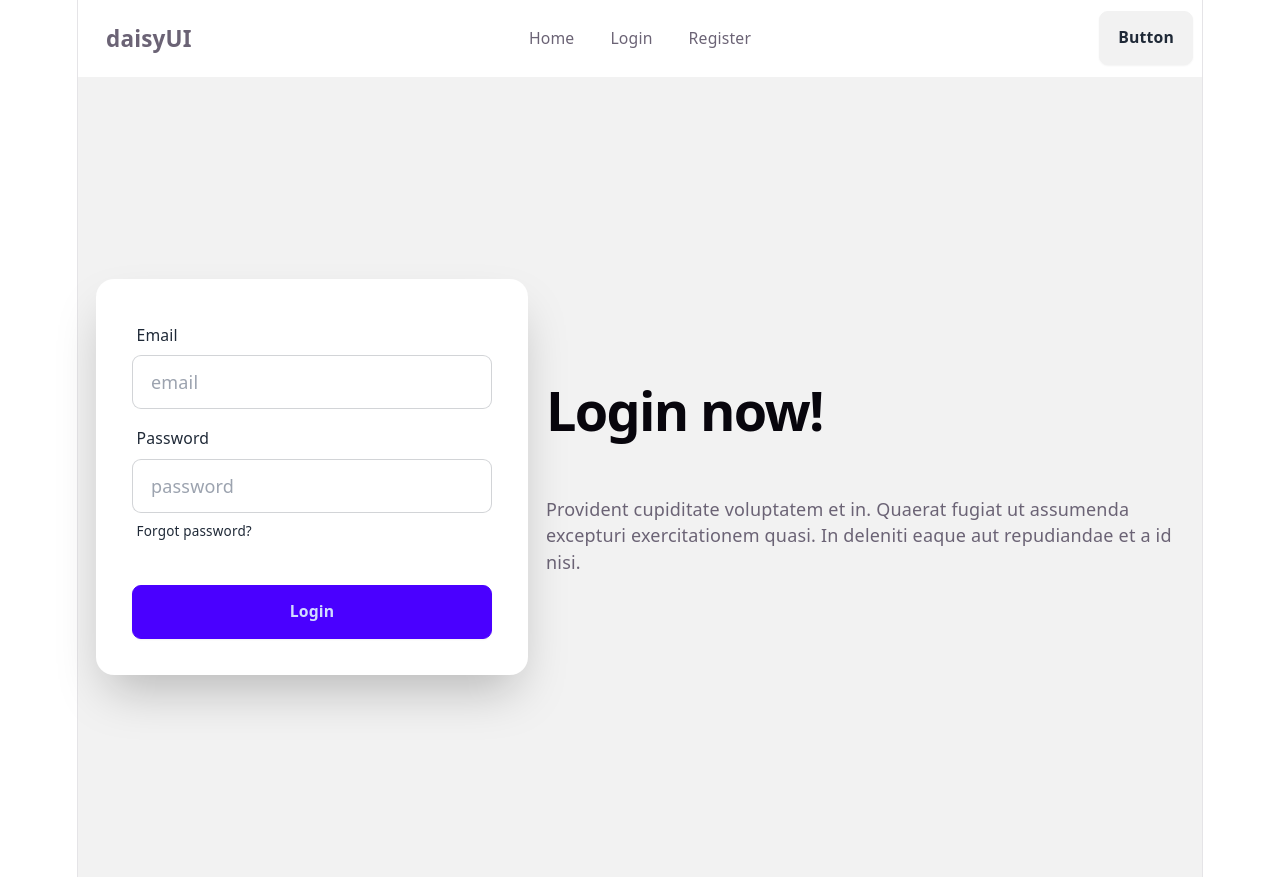
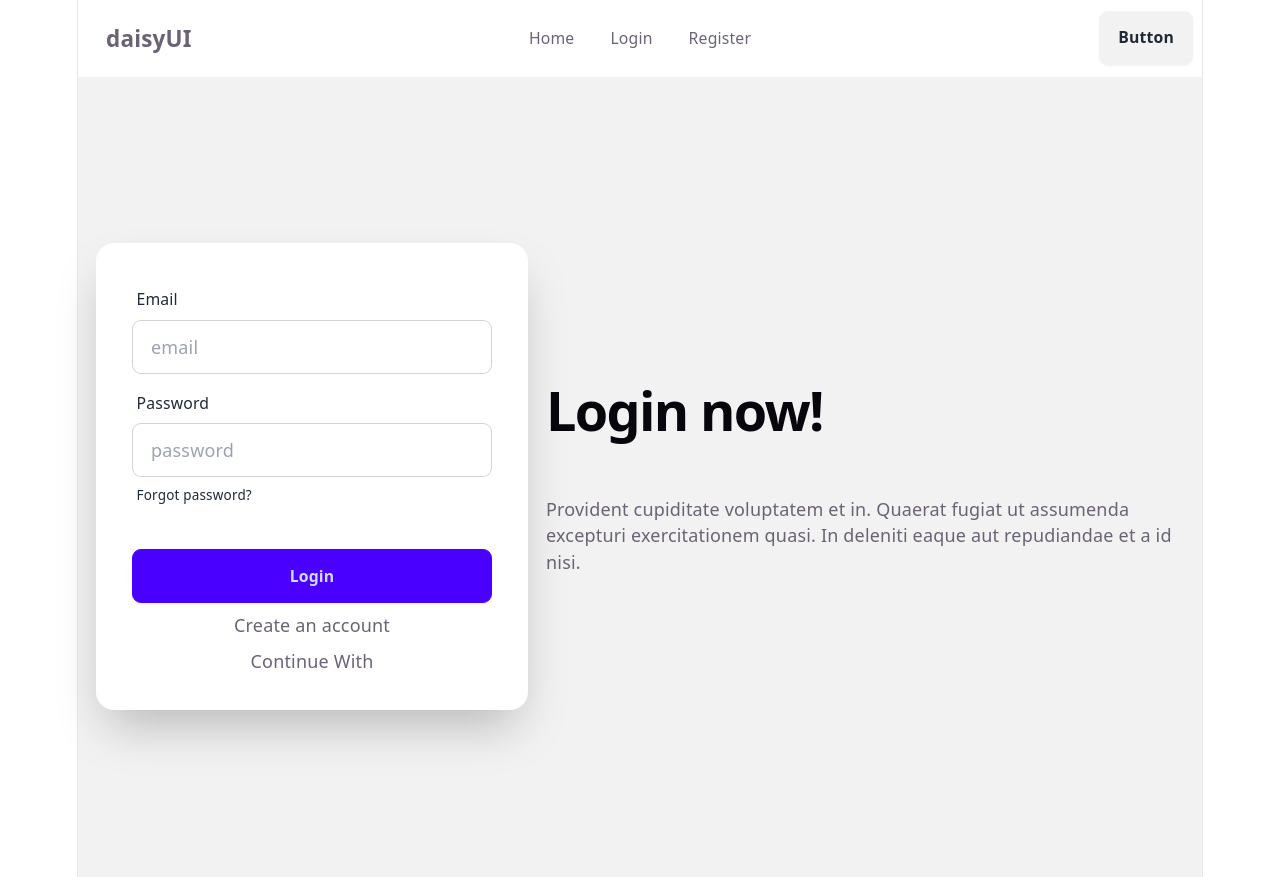
Before and after one commit to alalhosen/glasses-authentication-concept9-2-260326, a React (Vite) app: page /login in a window 1280 px wide. Built offline with nearby package versions, Linux system fonts and the light colour scheme; no server answers.

Commit message:
create socialLogin component

```diff
--- a/src/components/Login/Login.jsx
+++ b/src/components/Login/Login.jsx
@@ -1,6 +1,8 @@
 import { useContext } from "react";
 import { AuthContext } from "../../FirebaseProvider/FirebaseProvider";
 import { useForm } from "react-hook-form";
+import { Link } from "react-router-dom";
+import SocialLogin from "./SocialLogin";
 
 const Login = () => {
   const { signInUser } = useContext(AuthContext);
@@ -71,6 +73,10 @@ const Login = () => {
             <div className="form-control mt-6">
               <button className="btn btn-primary">Login</button>
             </div>
+            <label>
+              <Link to="/register">Create an account</Link>
+            </label>
+            <SocialLogin></SocialLogin>
           </form>
         </div>
       </div>
--- /dev/null
+++ b/src/components/Login/SocialLogin.jsx
@@ -0,0 +1,11 @@
+import React from 'react';
+
+const SocialLogin = () => {
+    return (
+        <>
+            <div>Continue With</div>
+        </>
+    );
+};
+
+export default SocialLogin;
--- a/src/components/Register/Register.jsx
+++ b/src/components/Register/Register.jsx
@@ -1,6 +1,7 @@
 import { useContext } from "react";
 import { AuthContext } from "../../FirebaseProvider/FirebaseProvider";
 import { useForm } from "react-hook-form";
+import { Link } from "react-router-dom";
 
 const Register = () => {
   const { createUser } = useContext(AuthContext);
@@ -94,6 +95,10 @@ const Register = () => {
             <div className="form-control mt-6">
               <button className="btn btn-primary">Register</button>
             </div>
+              <label>
+              <Link to="/login">Please Login</Link>
+            </label>
+
           </form>
         </div>
       </div>
--- a/src/hooks/useAuth.jsx
+++ b/src/hooks/useAuth.jsx
@@ -1,11 +1,9 @@
-import React from 'react';
+import { useContext } from "react";
+import { AuthContext } from "../FirebaseProvider/FirebaseProvider";
 
 const useAuth = () => {
-    return (
-        <div>
-
-        </div>
-    );
+    const all=useContext(AuthContext)
+    return all
 };
 
 export default useAuth;
```
